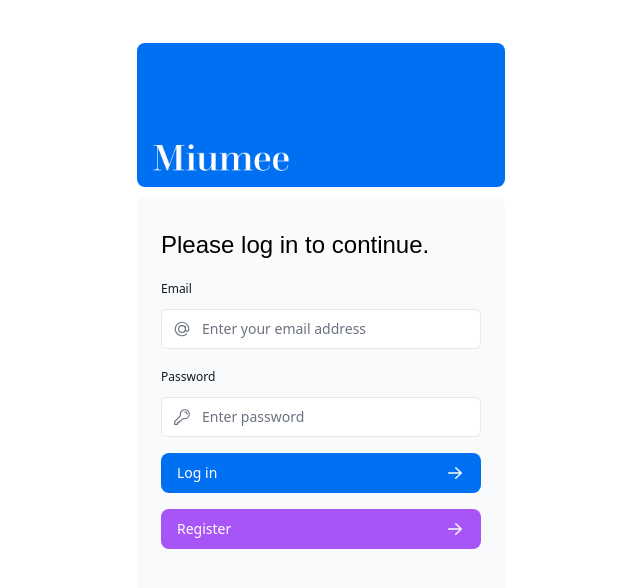
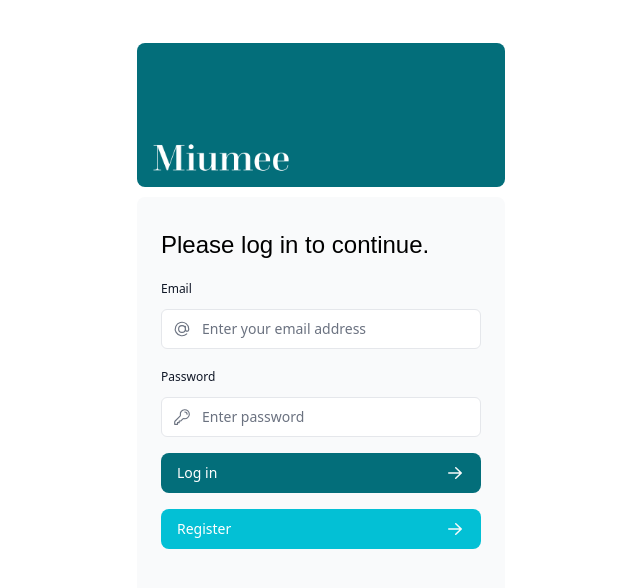
Before and after one commit to Lukehsu1999/interview-experience-sharing-platform, a Next.js app: page /login in a window 1280 px wide. Shown: the top 588 px of the page, without its empty margins (319-959 px from the left). Built offline with nearby package versions, Linux system fonts and the light colour scheme; a web font is replaced by a local one.

Commit message:
create miumee color scheme

```diff
--- a/app/login/page.tsx
+++ b/app/login/page.tsx
@@ -5,7 +5,7 @@ export default function LoginPage() {
   return (
     <main className="flex items-center justify-center md:h-screen">
       <div className="relative mx-auto flex w-full max-w-[400px] flex-col space-y-2.5 p-4 md:-mt-32">
-        <div className="flex h-20 w-full items-end rounded-lg bg-blue-500 p-3 md:h-36">
+        <div className="flex h-20 w-full items-end rounded-lg bg-miumee-color-500 p-3 md:h-36">
           <div className="w-32 text-white md:w-36">
             <MiumeeLogo />
           </div>
--- a/app/register/page.tsx
+++ b/app/register/page.tsx
@@ -7,7 +7,7 @@ export default function RegisterPage() {
   return (
     <main className="flex items-center justify-center md:h-screen">
       <div className="relative mx-auto flex w-full max-w-[400px] flex-col space-y-2.5 p-4 md:-mt-32">
-        <div className="flex h-20 w-full items-end rounded-lg bg-purple-500 p-3 md:h-36">
+        <div className="flex h-20 w-full items-end rounded-lg bg-miumeeblue-500 p-3 md:h-36">
           <div className="w-32 text-white md:w-36">
             <MiumeeLogo />
           </div>
--- a/app/ui/button.tsx
+++ b/app/ui/button.tsx
@@ -9,7 +9,7 @@ export function Button({ children, className, ...rest }: ButtonProps) {
     <button
       {...rest}
       className={clsx(
-        'flex h-10 items-center rounded-lg bg-blue-500 px-4 text-sm font-medium text-white transition-colors hover:bg-blue-400 focus-visible:outline focus-visible:outline-2 focus-visible:outline-offset-2 focus-visible:outline-blue-500 active:bg-blue-600 aria-disabled:cursor-not-allowed aria-disabled:opacity-50',
+        'flex h-10 items-center rounded-lg bg-miumee-color-500 px-4 text-sm font-medium text-white transition-colors hover:bg-miumee-color-400 focus-visible:outline focus-visible:outline-2 focus-visible:outline-offset-2 focus-visible:outline-miumee-color-500 active:bg-miumee-color-600 aria-disabled:cursor-not-allowed aria-disabled:opacity-50',
         className,
       )}
     >
--- a/app/ui/login-form.tsx
+++ b/app/ui/login-form.tsx
@@ -96,7 +96,7 @@ function LoginButton() {
 function RegisterButton() {
   return (
     <Link href="/register">
-      <Button className="mt-4 w-full bg-purple-500 hover:bg-purple-400">
+      <Button className="mt-4 w-full bg-miumeeblue-500 hover:bg-miumeeblue-400">
         Register <ArrowRightIcon className="ml-auto h-5 w-5 text-gray-50" />
       </Button>
     </Link>
--- a/app/ui/posts/post-display.tsx
+++ b/app/ui/posts/post-display.tsx
@@ -117,7 +117,6 @@ export default function Display({
           <span className="text-gray-800">{post.interview_type}</span>
         </p>
       </div>
-      {/* still using the old likes and views
       <div className="grid grid-cols-2">
         <p className="text-gray-600">
           Likes: <span className="text-gray-800">{post.likes}</span>
@@ -125,7 +124,7 @@ export default function Display({
         <p className="text-gray-600">
           Unique Views: <span className="text-gray-800">{post.views}</span>
         </p>
-      </div> */}
+      </div>
 
       {post.meet_able ? (
         <div className="mt-4">
--- a/app/ui/register-form.tsx
+++ b/app/ui/register-form.tsx
@@ -114,7 +114,7 @@ export default function LoginForm() {
 function RegisterButton() {
   const { pending } = useFormStatus();
   return (
-    <Button className="mt-4 w-full bg-purple-500 hover:bg-purple-400" aria-disabled={pending}>
+    <Button className="mt-4 w-full bg-miumeeblue-500 hover:bg-miumeeblue-400" aria-disabled={pending}>
       Register <ArrowRightIcon className="ml-auto h-5 w-5 text-gray-50" />
     </Button>
   );
--- a/tailwind.config.ts
+++ b/tailwind.config.ts
@@ -17,6 +17,15 @@ const config: Config = {
           500: '#0070F3',
           600: '#2F6FEB',
         },
+        'miumee-color':{
+          400: '#5ABCB9',
+          500: '#036E7A', // logo color
+          600: '#01373D',
+        },
+        'miumeeblue':{
+          400: '#03DAF2',
+          500: '#03C0D5'
+        }
       },
     },
     keyframes: {
```
